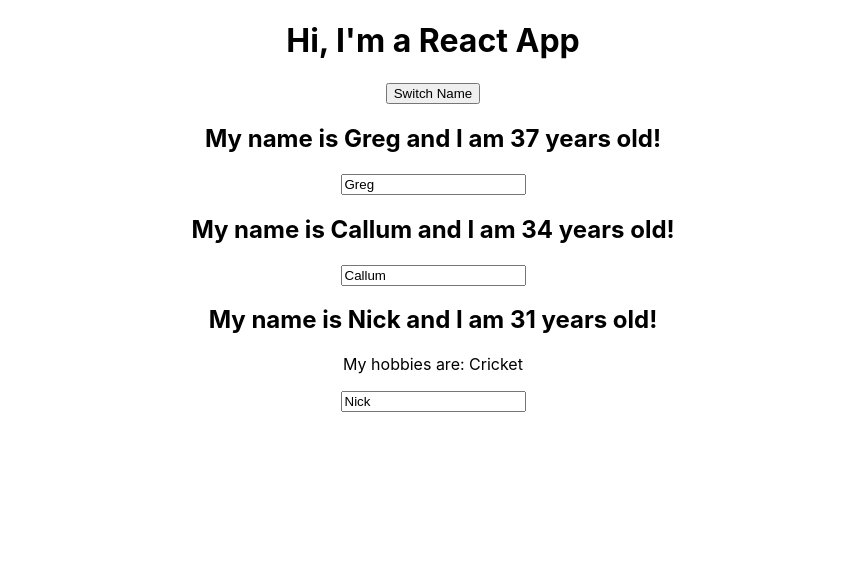
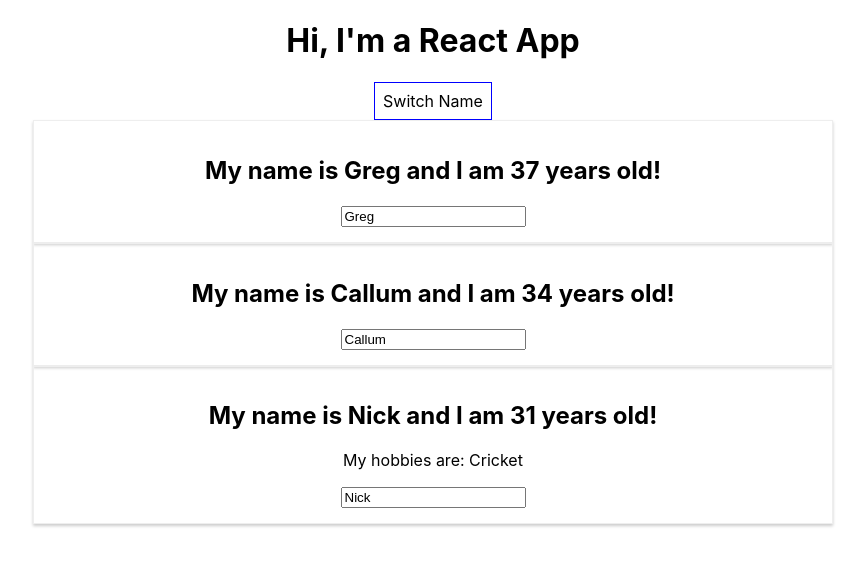
Before and after one commit to geejay81/react-complete-guide, a React (Create React App) app: page / in a window 1280 px wide. Shown: the top 566 px of the page, without its empty margins (207-1072 px from the left). Built offline with nearby package versions, Linux system fonts and the light colour scheme.

Commit message:
Added notes on inline and separate sheet styling

```diff
--- a/src/App.js
+++ b/src/App.js
@@ -34,10 +34,21 @@ class App extends Component {
   }
 
   render() {
+
+    const style = {
+      backgroundColor: 'white',
+      font: 'inherit',
+      border: '1px solid blue',
+      padding: '8px',
+      cursor: 'pointer'
+    };
+
     return (
       <div className="App">
         <h1>Hi, I'm a React App</h1>
-        <button onClick={this.switchNameHandler}>Switch Name</button>
+        <button
+          style={style}
+          onClick={this.switchNameHandler}>Switch Name</button>
         <Person
           name={this.state.persons[0].name}
           age={this.state.persons[0].age}
--- /dev/null
+++ b/src/Person/Person.css
@@ -0,0 +1,8 @@
+.Person {
+    width: 60%;
+    margin: auto;
+    border: 1px solid #eee;
+    box-shadow: 0 2px 3px #ccc;
+    padding: 15px;
+    text-align: center;
+}
--- a/src/Person/Person.js
+++ b/src/Person/Person.js
@@ -1,8 +1,9 @@
 import React from 'react';
+import './Person.css';
 
 const person = (props) => {
     return (
-        <div>
+        <div className="Person">
             <h2 onClick={props.click}>My name is {props.name} and I am {props.age} years old!</h2>
             <p>{props.children}</p>
             <input type="text" onChange={props.changed} value={props.name} />
```
Also changed, not shown: md/STYLING.md (added, +29 -0 lines), md/COMPONENTS.md (line endings or trailing spaces), 1 other file (tests, documents, lock files or other folders).
